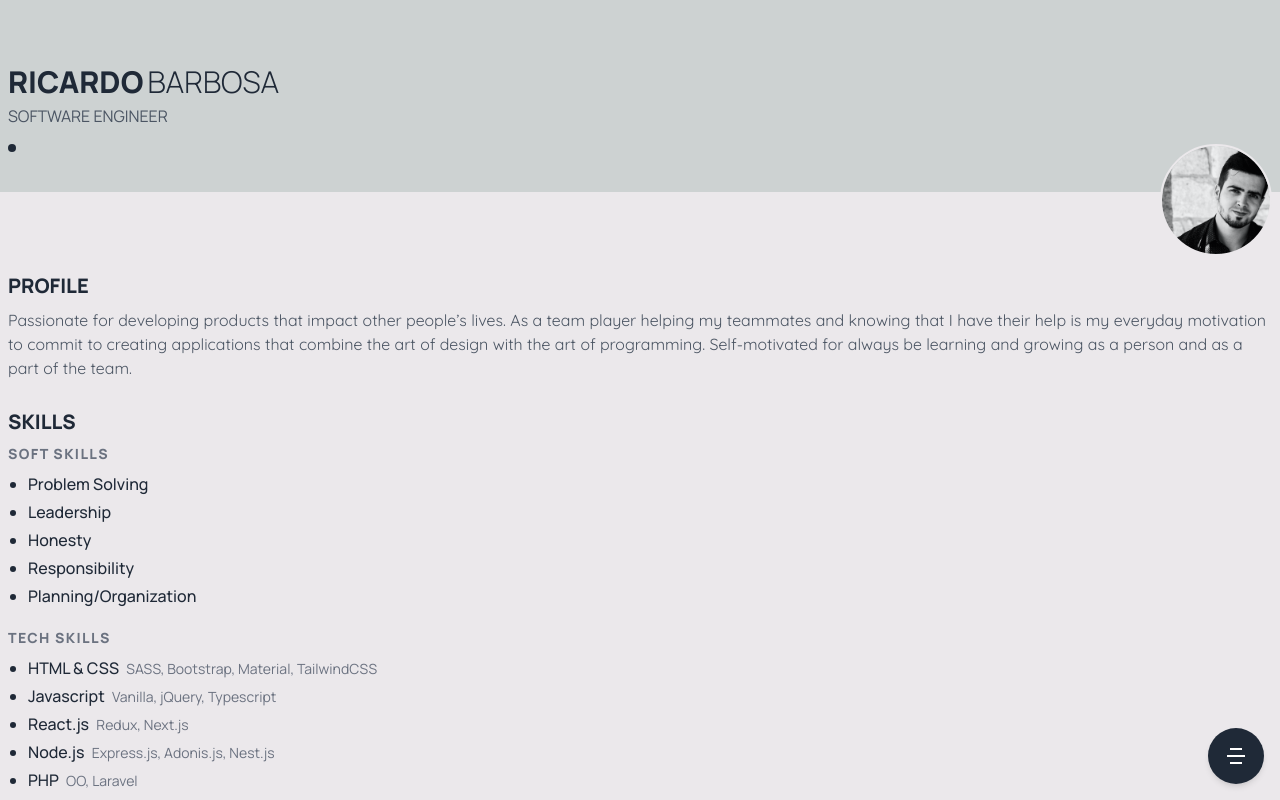
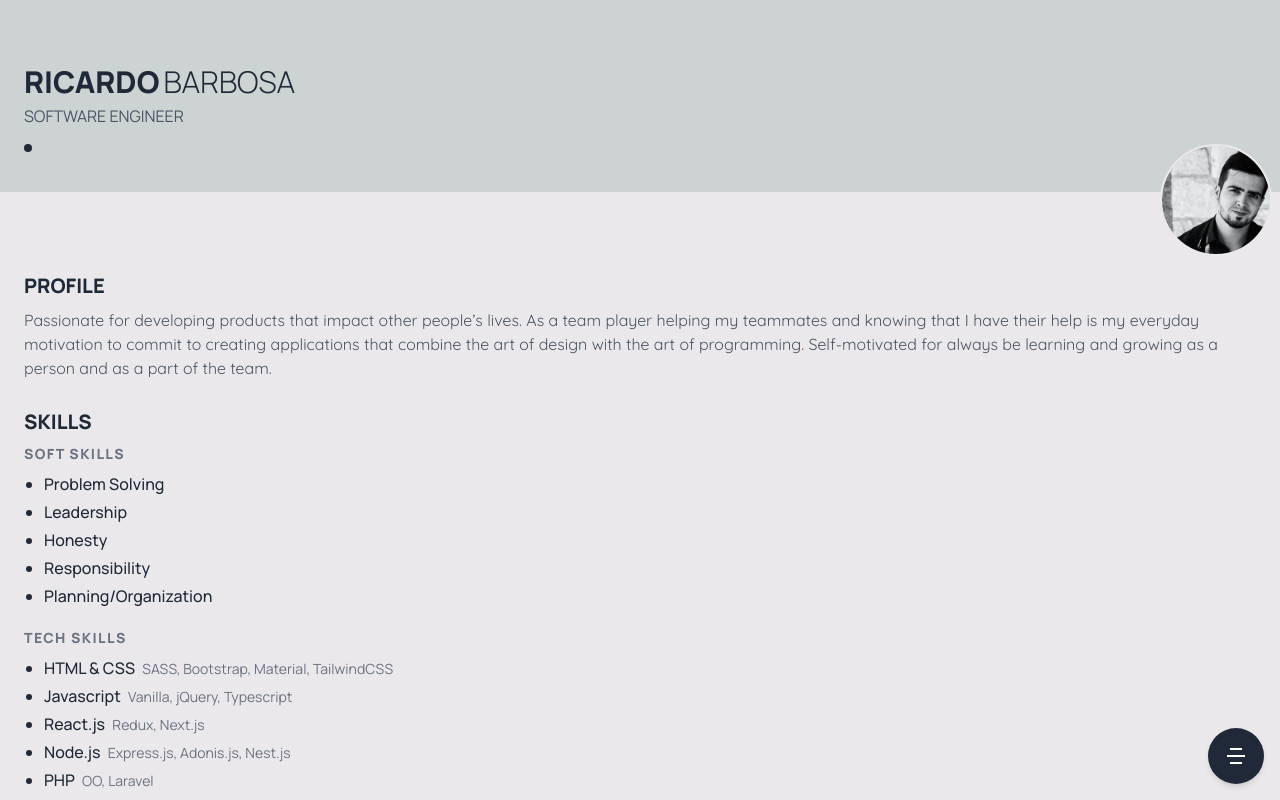
Before and after one commit to RicardoPBarbosa/ricardopbarbosa.com, a Next.js app: page / in a window 1280 px wide. Shown: the top 800 px of the page. Built offline with nearby package versions, Linux system fonts and the light colour scheme.

Commit message:
Started fixing next screen breakpoint

```diff
--- a/components/Header.tsx
+++ b/components/Header.tsx
@@ -6,8 +6,8 @@ import { Header as HeaderData } from 'types/data'
 
 const Header: FC<{ data: HeaderData }> = ({ data }) => (
   <div className="bg-primary h-48 2xl:h-[345px] z-10 relative after:z-[-1] after:bg-primary after:w-full after:h-4/5 after:absolute after:bottom-0 after:origin-right after:transform after:skew-y-[-7.3deg]">
-    <div className="flex flex-col 2xl:flex-row h-full pr-2 2xl:pr-44 pl-2 2xl:pl-11 2xl:items-end justify-end 2xl:justify-between relative">
-      <div className="absolute left-0 -bottom-20 pl-2 flex flex-col items-center">
+    <div className="flex flex-col 2xl:flex-row h-full pr-2 2xl:pr-44 pl-2 sm:pl-6 2xl:pl-11 2xl:items-end justify-end 2xl:justify-between relative">
+      <div className="absolute left-0 -bottom-20 pl-2 sm:pl-6 flex flex-col items-center">
         <div className="bg-gray-800 rounded-full w-2 h-2" />
         <div className="bg-gray-800 w-[0.15rem] h-28 mt-2" />
       </div>
--- a/pages/index.tsx
+++ b/pages/index.tsx
@@ -30,7 +30,7 @@ const Home: FC<Props> = ({ data, locale }): ReactElement => (
 
     <main className="flex flex-col w-full min-h-screen 2xl:max-w-screen-2xl m-auto relative pb-6">
       <Header data={data.header} />
-      <div className="flex flex-col mt-20 px-2">
+      <div className="flex flex-col mt-20 px-2 sm:px-6">
         <Profile data={data.profile} />
         <div className="h-7" />
         <Skills data={data.skills} />
```
